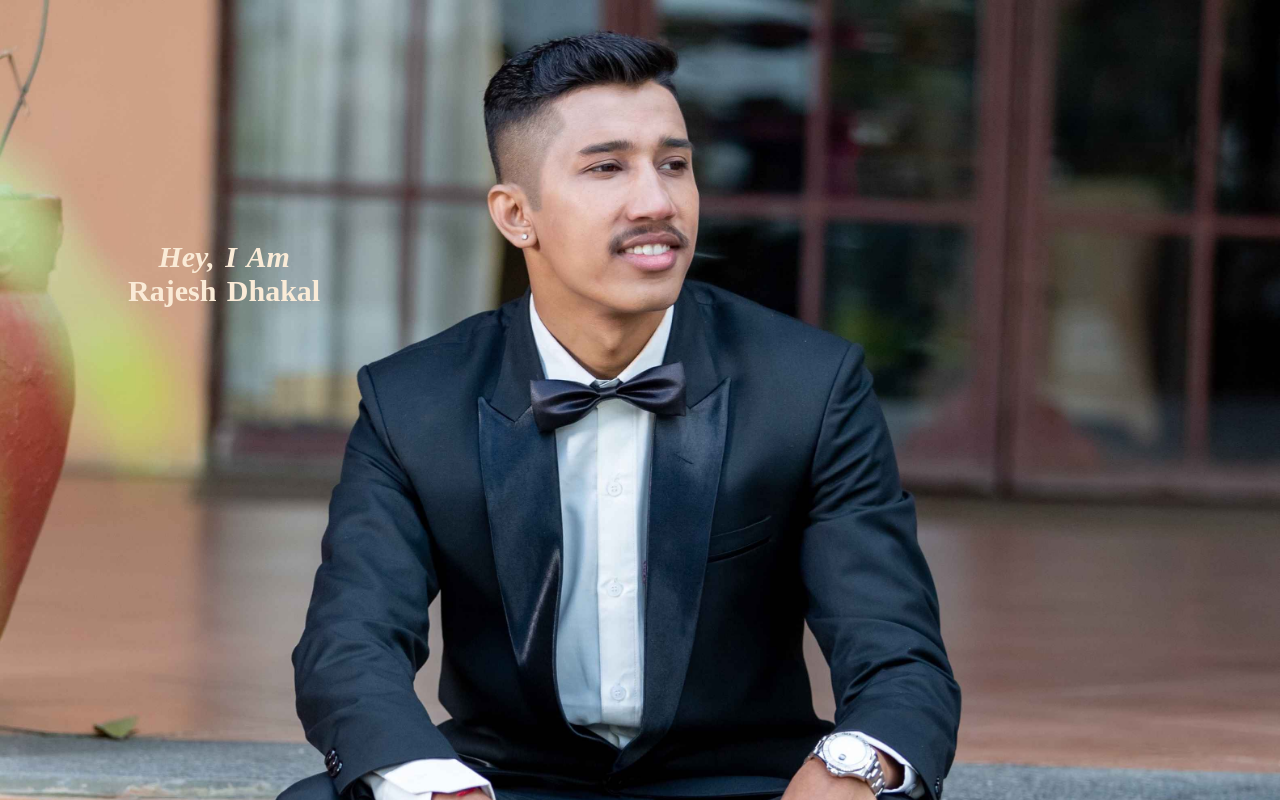
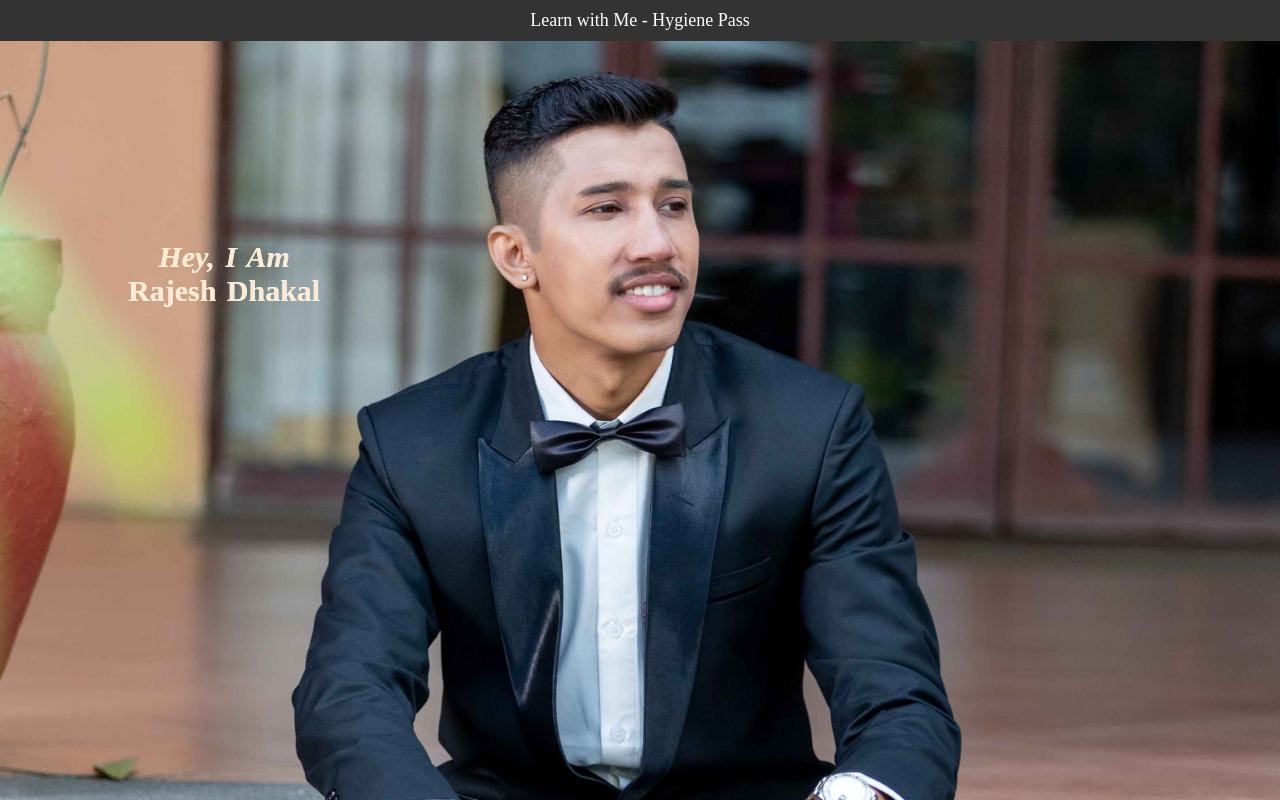
Before and after one commit to Heyiamrajz/Personal_Website, a plain HTML site: page index.html in a window 1280 px wide. Shown: the top 800 px of the page. Drawn offline with Linux system fonts and the light colour scheme.

Commit message:
Updated HTML and CSS for portfolio

```diff
--- a/index.html
+++ b/index.html
@@ -7,6 +7,15 @@
     <title>Portfolio | Rajesh Dhakal</title>
     <link rel="stylesheet" href="Style.css">
 </head>
+<header>
+    <nav>
+        <ul>
+            <li><a href="hygiene-pass.html">Learn with Me - Hygiene Pass</a></li>
+        </ul>
+    </nav>
+    <img src="Images/Personalimage.jpg" alt="My Image" >
+    <p class="indextextalignment"><em>Hey, I am <br></em>Rajesh Dhakal</p>
+</header>
 <body>
     <div id="preloader"></div>
 
```
